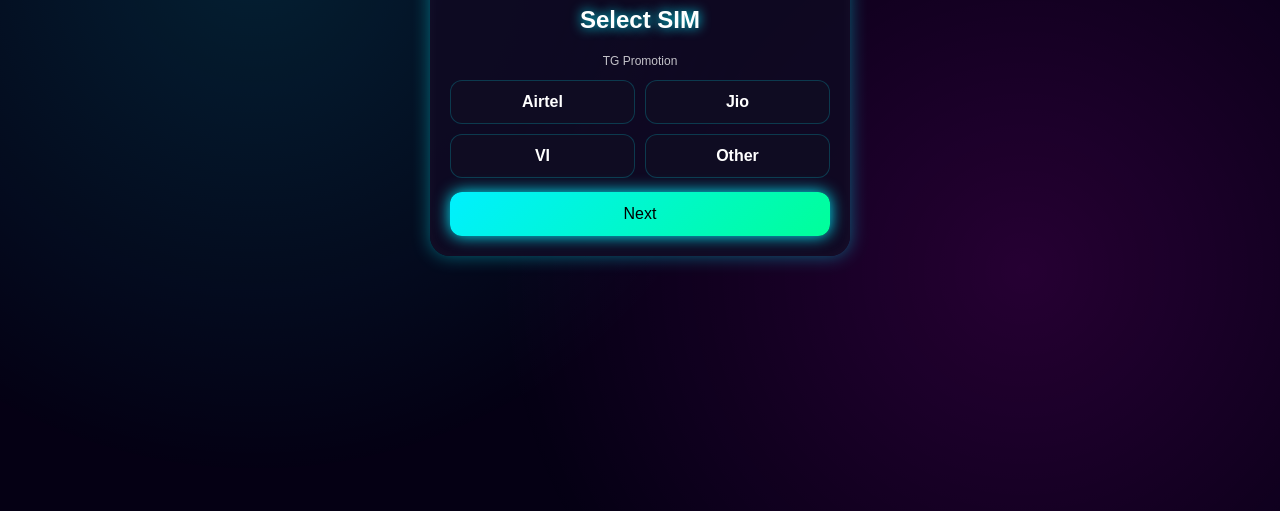
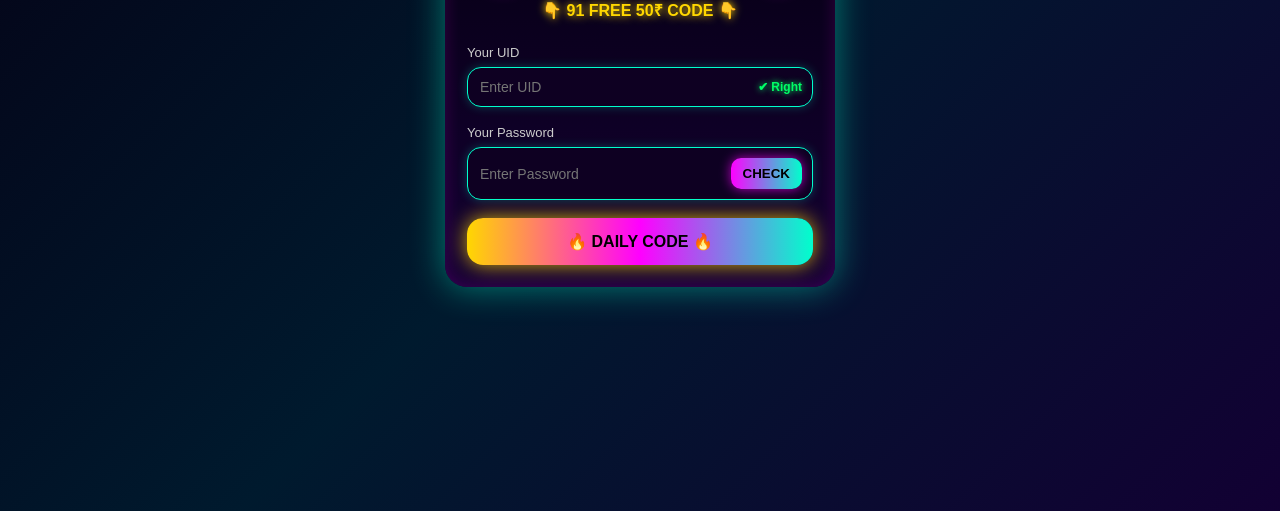
Before and after one commit to mrbornbust-commits/free-data, a plain HTML site: page index.html in a window 1280 px wide. Shown: the part 289-800 px from the top of the page. Drawn offline with Linux system fonts and the light colour scheme.

Commit message:
Refactor HTML structure and styles for better layout

```diff
--- a/index.html
+++ b/index.html
@@ -1,183 +1,165 @@
 <!DOCTYPE html>
-<html>
+<html lang="en">
 <head>
 <meta charset="UTF-8">
-<title>Neon Recharge Real</title>
-<meta name="viewport" content="width=device-width, initial-scale=1">
+<meta name="viewport" content="width=device-width, initial-scale=1.0, maximum-scale=1.0, user-scalable=no">
+<title>SR CODE LOOTERS</title>
 
 <style>
 *{box-sizing:border-box}
 body{
-  margin:0;height:100vh;overflow:hidden;
-  background:#050014;
-  font-family:Arial,sans-serif;
+  margin:0;
+  min-height:100vh;
+  display:flex;
+  justify-content:center;
+  align-items:center;
+  background:linear-gradient(135deg,#050014,#001a2e,#120033);
+  font-family:Arial, sans-serif;
   color:#fff;
-  display:flex;justify-content:center;align-items:center;
-}
-.bg{
-  position:fixed;inset:0;
-  background:
-    radial-gradient(circle at 20% 30%, #00f0ff22, transparent 45%),
-    radial-gradient(circle at 80% 70%, #ff00ff22, transparent 45%);
-  z-index:-1;
+  -webkit-text-size-adjust:100%;
 }
 .card{
-  width:94%;max-width:420px;max-height:92vh;
-  overflow-y:auto;
-  background:rgba(15,10,35,.88);
-  padding:20px;border-radius:20px;
-  box-shadow:0 0 18px #00f0ff66,inset 0 0 15px #ffffff0a;
+  width:92vw;
+  max-width:390px;
+  min-width:320px;
+  background:linear-gradient(180deg,#070016,#140033);
+  border-radius:22px;
+  padding:22px;
+  text-align:center;
+  box-shadow:0 0 35px rgba(0,255,204,.45), inset 0 0 18px rgba(255,0,255,.18);
 }
-h2{text-align:center;text-shadow:0 0 12px #00f0ff}
-.note{text-align:center;font-size:12px;opacity:.75}
-.grid{display:grid;grid-template-columns:1fr 1fr;gap:10px}
-.box,.channel{
-  padding:12px;border-radius:12px;text-align:center;
-  background:#0f0c22;border:1px solid #00f0ff33;
-  cursor:pointer;transition:.25s;
+h1{
+  margin:0;
+  font-size:24px;
+  color:#00ffcc;
+  text-shadow:0 0 10px #00ffcc,0 0 20px #ff00ff;
+}
+h2{
+  margin:14px 0 22px;
+  font-size:16px;
+  color:#ffd700;
+  text-shadow:0 0 8px #ffd700;
+}
+.field{margin-bottom:16px;text-align:left}
+label{font-size:13px;color:#ccc}
+
+.input-box{
+  display:flex;
+  align-items:center;
+  gap:8px;
+  background:#0e0022;
+  border-radius:14px;
+  padding:10px;
+  margin-top:6px;
+  border:1px solid #00ffcc;
+  box-shadow:0 0 10px rgba(0,255,204,.25);
+}
+.input-box input{
+  flex:1;
+  background:transparent;
+  border:none;
+  outline:none;
+  color:#fff;
+  font-size:14px;
+}
+
+.status{
+  font-size:12px;
   font-weight:bold;
 }
-.box.active,.channel.joined{
-  background:#00f0ff;color:#000;
-  box-shadow:0 0 14px #00f0ff;
+.ok{color:#00ff66;text-shadow:0 0 6px #00ff66}
+.fail{color:#ff4444;text-shadow:0 0 6px #ff4444; display:none}
+
+.check-btn{
+  padding:8px 12px;
+  border:none;
+  border-radius:10px;
+  font-weight:bold;
+  cursor:pointer;
+  background:linear-gradient(90deg,#ff00ff,#00ffcc);
+  color:#000;
+  box-shadow:0 0 12px rgba(255,0,255,.7);
 }
-input{
-  width:100%;padding:13px;margin-top:12px;
-  border-radius:12px;border:none;
+
+.loader{
+  display:none;
+  margin:12px auto;
+  width:28px;height:28px;
+  border:4px solid #222;
+  border-top:4px solid #00ffcc;
+  border-radius:50%;
+  animation:spin 1s linear infinite;
 }
-button{
-  width:100%;margin-top:14px;padding:13px;
-  border:none;border-radius:12px;
-  background:linear-gradient(135deg,#00f0ff,#00ff99);
-  color:#000;font-size:16px;
-  box-shadow:0 0 16px #00f0ff;
+@keyframes spin{to{transform:rotate(360deg)}}
+
+.shake{animation:shake .4s}
+@keyframes shake{
+  0%{transform:translateX(0)}
+  25%{transform:translateX(-5px)}
+  50%{transform:translateX(5px)}
+  75%{transform:translateX(-5px)}
+  100%{transform:translateX(0)}
 }
-.hidden{display:none}
-.loading{text-align:center;padding:25px 0;font-size:18px}
-.channels{display:grid;grid-template-columns:1fr 1fr;gap:8px;margin-top:10px}
-.small{text-align:center;font-size:13px;opacity:.8}
+
+.tg{
+  margin-top:18px;
+  padding:14px;
+  background:linear-gradient(90deg,#ffd700,#ff00ff,#00ffcc);
+  border-radius:16px;
+  font-weight:bold;
+  text-decoration:none;
+  color:#000;
+  display:block;
+  box-shadow:0 0 20px rgba(255,215,0,.8);
+}
 </style>
 </head>
 
 <body>
-<div class="bg"></div>
+<div class="card" id="card">
+  <h1>🔥 SR CODE LOOTERS 🔥</h1>
+  <h2>👇 91 FREE 50₹ CODE 👇</h2>
 
-<!-- SIM -->
-<div class="card" id="simPage">
-<h2>Select SIM</h2>
-<p class="note">TG Promotion</p>
-<div class="grid">
-<div class="box" onclick="pickSim(this,'Airtel')">Airtel</div>
-<div class="box" onclick="pickSim(this,'Jio')">Jio</div>
-<div class="box" onclick="pickSim(this,'VI')">VI</div>
-<div class="box" onclick="pickSim(this,'Other')">Other</div>
+  <!-- UID -->
+  <div class="field">
+    <label>Your UID</label>
+    <div class="input-box">
+      <input type="text" placeholder="Enter UID">
+      <span class="status ok">✔ Right</span>
     </div>
-<button onclick="goPlan()">Next</button>
   </div>
 
-<!-- PLAN -->
-<div class="card hidden" id="planPage">
-<h2>Select Plan</h2>
-<div class="grid">
-<div class="box" onclick="pickPlan(this,199)">₹199</div>
-<div class="box" onclick="pickPlan(this,299)">₹299</div>
-<div class="box" onclick="pickPlan(this,349)">₹349</div>
-<div class="box" onclick="pickPlan(this,699)">₹699</div>
+  <!-- PASSWORD -->
+  <div class="field">
+    <label>Your Password</label>
+    <div class="input-box">
+      <input type="password" placeholder="Enter Password">
+      <button class="check-btn" onclick="checkPass()">CHECK</button>
+      <span class="status fail">✖ Fail</span>
     </div>
-<input id="number" placeholder="Enter mobile number">
-<button onclick="startCheck()">Confirm</button>
   </div>
 
-<!-- CHECK -->
-<div class="card hidden" id="checkPage">
-<p class="loading">Checking recharge status...</p>
-</div>
+  <div class="loader" id="loader"></div>
 
-<!-- FAILED -->
-<div class="card hidden" id="failPage">
-<h2>Recharge Failed</h2>
-<p class="small">Join all channels to retry</p>
-</div>
-
-<!-- JOIN -->
-<div class="card hidden" id="joinPage">
-<h2>JOIN ALL CHANNEL AND SUBMIT RECHARGE</h2>
-<p id="info" class="small"></p>
-<div class="channels" id="channelBox"></div>
-<button onclick="submitRecharge()">Recharge Submit</button>
-</div>
-
-<!-- SUCCESS -->
-<div class="card hidden" id="successPage">
-<h2>Recharge Successful</h2>
-<p id="final" class="small"></p>
+  <a class="tg" href="https://t.me/+9A0TYIrM4uxiMTU1">🔥 DAILY CODE 🔥</a>
 </div>
 
 <script>
-let sim="",plan="",num="",joined=0;
+function checkPass(){
+  const card=document.getElementById("card");
+  const loader=document.getElementById("loader");
+  const fail=document.querySelector(".fail");
 
-const links=[
-"https://t.me/+9A0TYIrM4uxiMTU1",
-"https://t.me/+mskHTMcU0yRiZjFl",
-"https://t.me/+9A0TYIrM4uxiMTU1",
-"https://t.me/+FS1XwjTaK5k5NWE1",
-"https://t.me/+nA_kj35mzrsyMmNl",
-"https://t.me/+9A0TYIrM4uxiMTU1",
-"https://t.me/+NQNeGwYqJcAzYzQ1",
-"https://t.me/+9A0TYIrM4uxiMTU1",
-"https://t.me/+SA78-hUUDIQwYjQ9",
-"https://t.me/+CI9PpdIMTAwzNTJl",
-"https://t.me/+RdMMzUi6GiFhMjY1",
-"https://t.me/+dcgAU146SRczMGJl"
-];
+  loader.style.display="block";
+  fail.style.display="none";
 
-function pickSim(el,s){
-document.querySelectorAll('#simPage .box').forEach(b=>b.classList.remove('active'));
-el.classList.add('active');sim=s;
-}
-function goPlan(){
-if(!sim){alert("Select SIM");return;}
-simPage.classList.add("hidden");
-planPage.classList.remove("hidden");
-}
-function pickPlan(el,p){
-document.querySelectorAll('#planPage .box').forEach(b=>b.classList.remove('active'));
-el.classList.add('active');plan=p;
-}
-function startCheck(){
-num=number.value;
-if(!plan||num.length<10){alert("Invalid details");return;}
-planPage.classList.add("hidden");
-checkPage.classList.remove("hidden");
   setTimeout(()=>{
-checkPage.classList.add("hidden");
-failPage.classList.remove("hidden");
-setTimeout(()=>{
-failPage.classList.add("hidden");
-joinPage.classList.remove("hidden");
-info.innerText=`SIM: ${sim} | ₹${plan} | ${num}`;
-let html="";
-links.forEach(l=>{
-html+=`<div class="channel" onclick="join(this,'${l}')">𝗝𝗢𝗜𝗡</div>`;
-});
-channelBox.innerHTML=html;
+    loader.style.display="none";
+    card.classList.add("shake");
+    fail.style.display="inline";
+    setTimeout(()=>card.classList.remove("shake"),400);
   },1200);
-},1800);
-}
-function join(el,link){
-if(!el.classList.contains("joined")){
-el.classList.add("joined");
-joined++;
-window.open(link,"_blank");
-}
-}
-function submitRecharge(){
-if(joined<links.length){alert("Join all channels");return;}
-joinPage.classList.add("hidden");
-successPage.classList.remove("hidden");
-final.innerText=`${num} (₹${plan})`;
 }
 </script>
-
 </body>
 </html>
```
Lines whose indentation alone changed are shown as unchanged.
